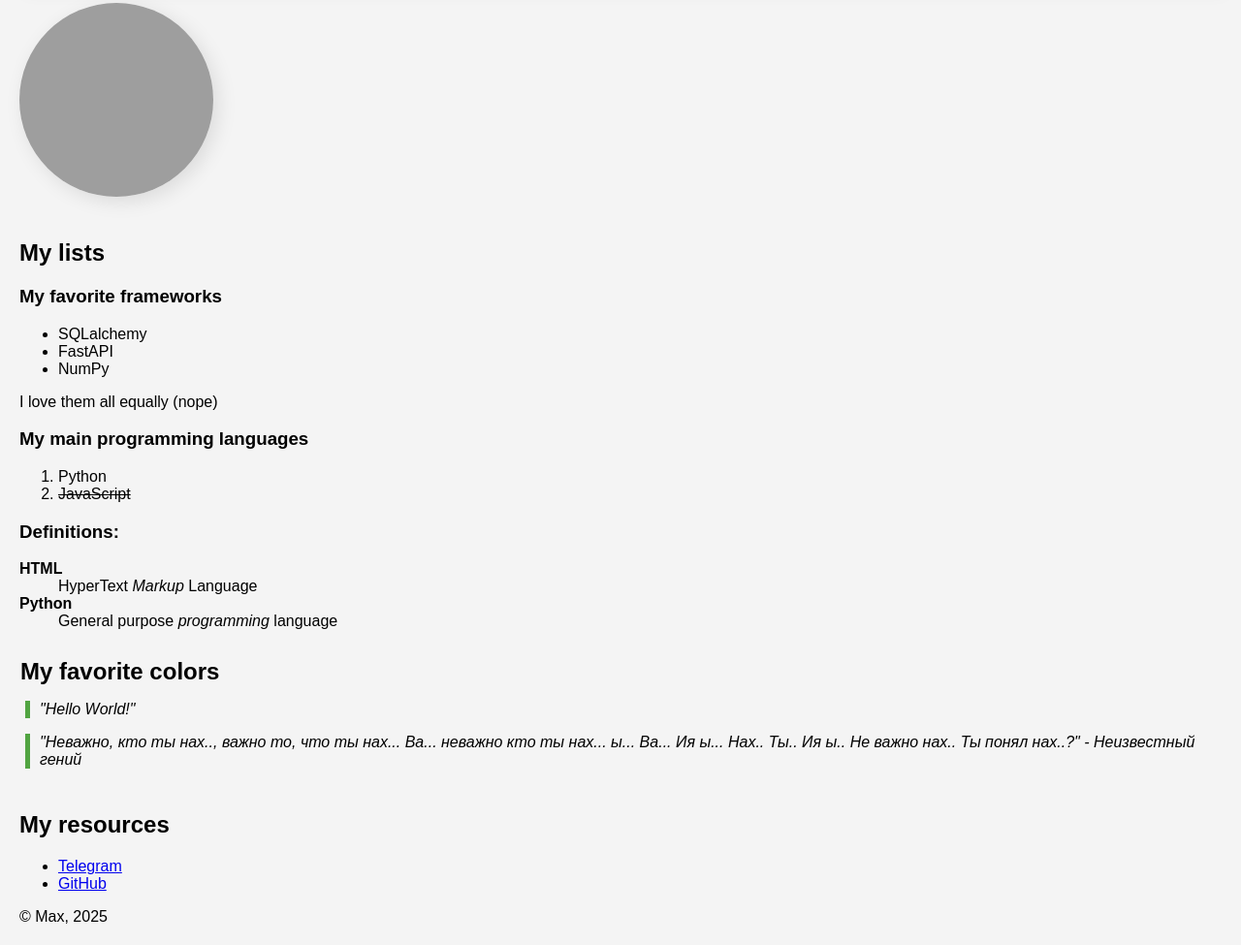
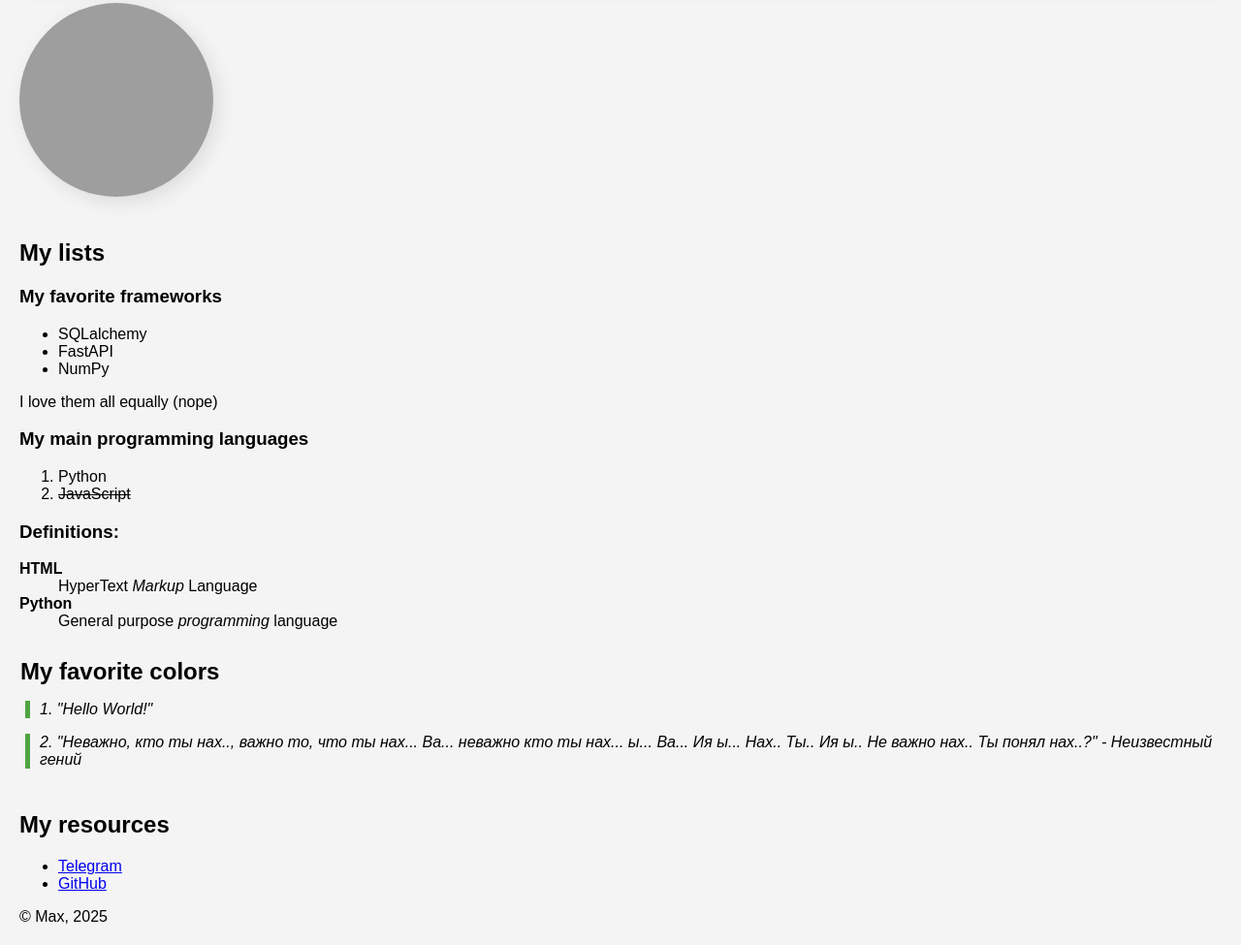
Before and after one commit to mksmin/frontend-intro, a plain HTML site: page about.html in a window 1280 px wide. Shown: the part 82-1057 px from the top of the page at 97% size. Drawn offline with Linux system fonts and the light colour scheme; grey boxes are pictures that could not be loaded.

Commit message:
Add js code

```diff
--- a/about.html
+++ b/about.html
@@ -132,5 +132,14 @@
 <footer>
   &copy; Max, 2025
 </footer>
+
+<script>
+  const quotes = Array.from(document.querySelectorAll('.quote'));
+  let count = 0;
+  quotes.forEach((quote) => {
+    count += 1;
+    quote.innerText = count + '. ' + quote.innerText;
+  })
+</script>
 </body>
 </html>
```
